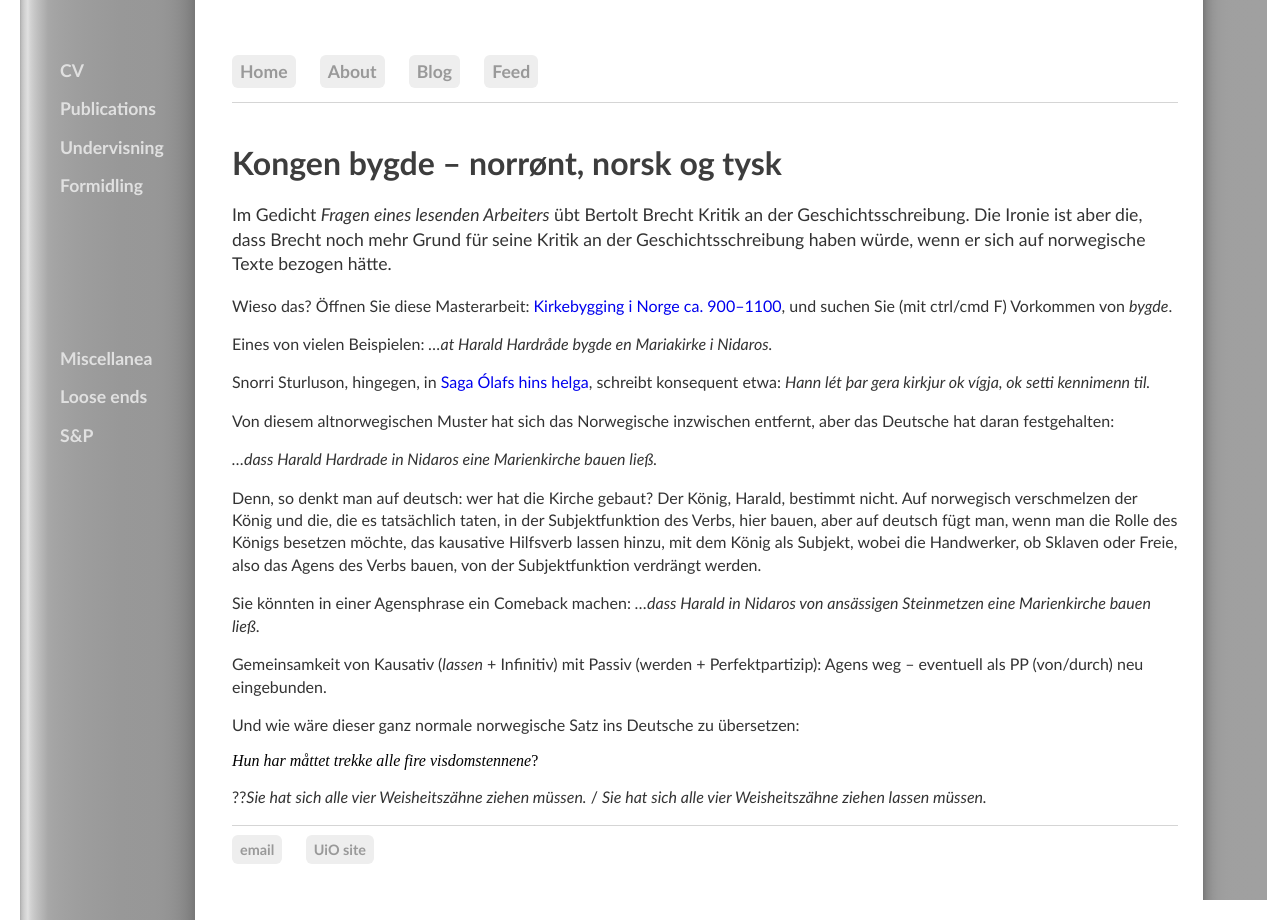
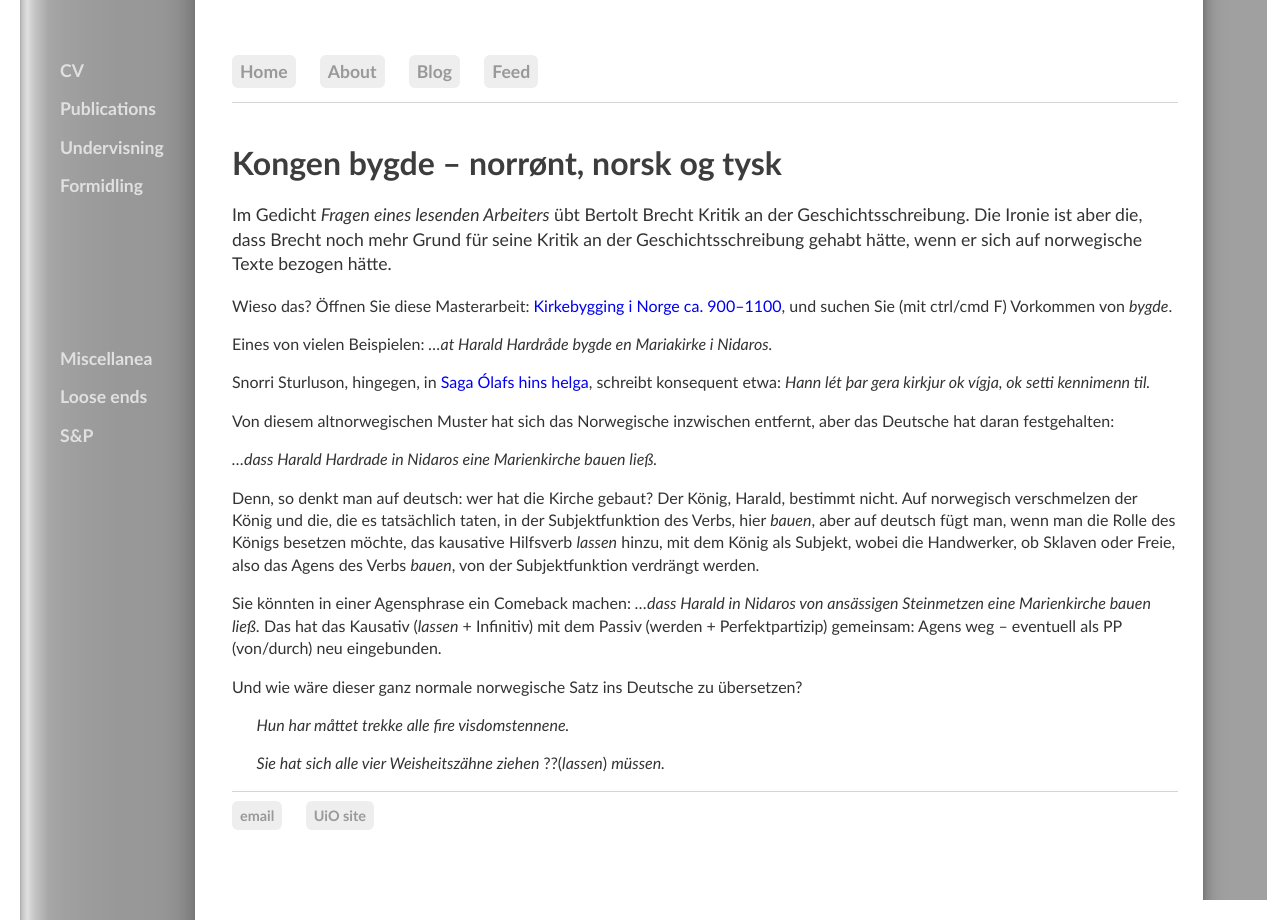
Before and after one commit to kjelljs/kjelljs.github.io, a Jekyll site: the page built from courses/kontrast/kongen.html, in a window 1280 px wide. Built offline with Jekyll 4.4.1, drawn with Linux system fonts in a browser that asks for light colours.

Commit message:
Update kongen.html

```diff
--- a/courses/kontrast/kongen.html
+++ b/courses/kontrast/kongen.html
@@ -3,7 +3,7 @@ layout: post
 title: "Kongen bygde – norrønt, norsk og tysk"
 ---
 <div class="ingress"><p>Im Gedicht <i>Fragen eines lesenden Arbeiters</i> übt Bertolt Brecht Kritik an der Geschichtsschreibung.
-Die Ironie ist aber die, dass Brecht noch mehr Grund für seine Kritik an der Geschichtsschreibung haben würde, wenn er sich auf norwegische Texte bezogen hätte.</p></div>
+Die Ironie ist aber die, dass Brecht noch mehr Grund für seine Kritik an der Geschichtsschreibung gehabt hätte, wenn er sich auf norwegische Texte bezogen hätte.</p></div>
 
 <p>Wieso das? Öffnen Sie diese Masterarbeit: <a href="https://www.duo.uio.no/bitstream/handle/10852/45168/degaard_MasteriHistorie.pdf?sequence=1&isAllowed=y">Kirkebygging i Norge ca. 900–1100</a>, und suchen Sie (mit ctrl/cmd F) Vorkommen von <i>bygde</i>.</p>
 
@@ -16,12 +16,10 @@ Die Ironie ist aber die, dass Brecht noch mehr Grund für seine Kritik an der Ge
 
 <p><i>…dass Harald Hardrade in Nidaros eine Marienkirche bauen ließ.</i></p>
 
-<p>Denn, so denkt man auf deutsch: wer hat die Kirche gebaut? Der König, Harald, bestimmt nicht. Auf norwegisch verschmelzen der König und die, die es tatsächlich taten, in der Subjektfunktion des Verbs, hier bauen, aber auf deutsch fügt man, wenn man die Rolle des Königs besetzen möchte, das kausative Hilfsverb lassen hinzu, mit dem König als Subjekt, wobei die Handwerker, ob Sklaven oder Freie, also das Agens des Verbs bauen, von der Subjektfunktion verdrängt werden.</p>
+<p>Denn, so denkt man auf deutsch: wer hat die Kirche gebaut? Der König, Harald, bestimmt nicht. Auf norwegisch verschmelzen der König und die, die es tatsächlich taten, in der Subjektfunktion des Verbs, hier <i>bauen</i>, aber auf deutsch fügt man, wenn man die Rolle des Königs besetzen möchte, das kausative Hilfsverb <i>lassen</i> hinzu, mit dem König als Subjekt, wobei die Handwerker, ob Sklaven oder Freie, also das Agens des Verbs <i>bauen</i>, von der Subjektfunktion verdrängt werden.</p>
 
-<p>Sie könnten in einer Agensphrase ein Comeback machen: <i>…dass Harald in Nidaros von ansässigen Steinmetzen eine Marienkirche bauen ließ.</i></p>
+<p>Sie könnten in einer Agensphrase ein Comeback machen: <i>…dass Harald in Nidaros von ansässigen Steinmetzen eine Marienkirche bauen ließ.</i> Das hat das Kausativ (<i>lassen</i> + Infinitiv) mit dem Passiv (werden + Perfektpartizip) gemeinsam: Agens weg – eventuell als PP (von/durch) neu eingebunden.</p>
 
-<p>Gemeinsamkeit von Kausativ (<i>lassen</i> + Infinitiv) mit Passiv (werden + Perfektpartizip): Agens weg – eventuell als PP (von/durch) neu eingebunden.</p>
+<p>Und wie wäre dieser ganz normale norwegische Satz ins Deutsche zu übersetzen?</p> <p> &nbsp; &nbsp; &nbsp; <i>Hun har måttet trekke alle fire visdomstennene.</i></p>
 
-<p>Und wie wäre dieser ganz normale norwegische Satz ins Deutsche zu übersetzen:</p> <i>Hun har måttet trekke alle fire visdomstennene</i>?</p>
-
-<p>??<i>Sie hat sich alle vier Weisheitszähne ziehen müssen.</i> / <i>Sie hat sich alle vier Weisheitszähne ziehen lassen müssen.</i></p>
+<p> &nbsp; &nbsp; &nbsp; <i>Sie hat sich alle vier Weisheitszähne ziehen</i> ??(<i>lassen</i>) <i>müssen.</i></p>
```
